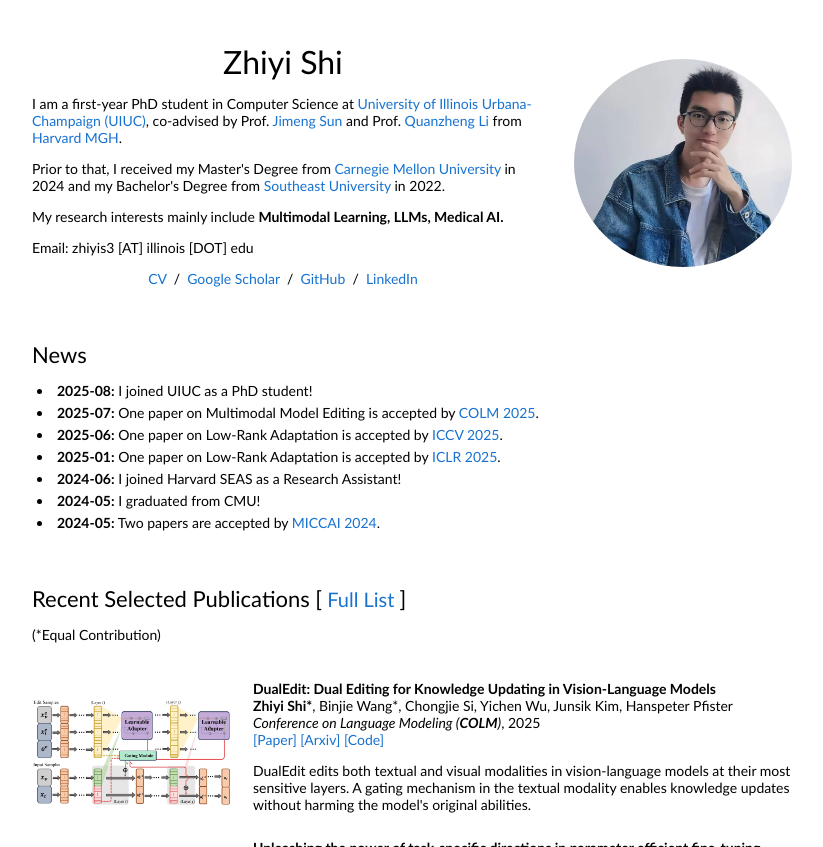
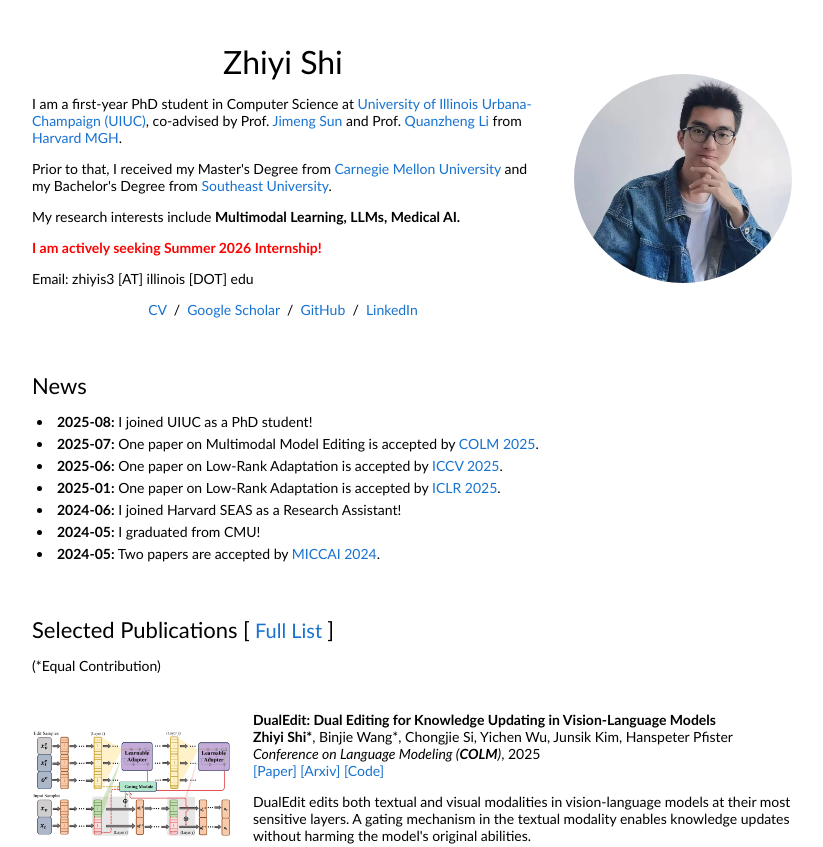
Before and after one commit to zhiyiscs/zhiyiscs.github.io, a plain HTML site: page index.html in a window 1280 px wide. Shown: the top 847 px of the page, without its empty margins (228-1051 px from the left). Drawn offline with Linux system fonts and the light colour scheme.

Commit message:
Update personal homepage

```diff
--- a/index.html
+++ b/index.html
@@ -21,11 +21,12 @@
                 <name>Zhiyi Shi</name>
               </p>
               <p>I am a first-year PhD student in Computer Science at <a href="https://illinois.edu/">University of Illinois Urbana-Champaign (UIUC)</a>, co-advised by Prof. <a href="https://www.sunlab.org/">Jimeng Sun</a> and Prof. <a href="https://researchers.mgh.harvard.edu/profile/4211743/Quanzheng-Li">Quanzheng Li</a> from <a href="https://www.massgeneral.org/">Harvard MGH</a>.</p>
-              <p>Prior to that, I received my Master's Degree from <a href="https://www.cmu.edu/">Carnegie Mellon University</a> in 2024 and my Bachelor's Degree from <a href="https://www.seu.edu.cn/english/">Southeast University</a> in 2022.</p>
+              <p>Prior to that, I received my Master's Degree from <a href="https://www.cmu.edu/">Carnegie Mellon University</a> and my Bachelor's Degree from <a href="https://www.seu.edu.cn/english/">Southeast University</a>.</p>
 
 		</p>
 
-		    <p>My research interests mainly include <b>Multimodal Learning, LLMs, Medical AI.</b> </p>
+		    <p>My research interests include <b>Multimodal Learning, LLMs, Medical AI.</b> </p>
+        <p><b style="color:red;">I am actively seeking Summer 2026 Internship!</b></p>
 
 		    </p>
 
@@ -78,7 +79,7 @@
         <table style="width:100%;border:0px;border-spacing:0px;border-collapse:separate;margin-right:auto;margin-left:auto;"><tbody>
             <tr>
             <td style="padding:20px;width:100%;vertical-align:middle">
-	      <heading>Recent Selected Publications  [<a style="font-size:20px;" href="https://scholar.google.com/citations?user=OkwdBmgAAAAJ&hl=en"> Full List </a>]</heading>
+	      <heading>Selected Publications  [<a style="font-size:20px;" href="https://scholar.google.com/citations?user=OkwdBmgAAAAJ&hl=en"> Full List </a>]</heading>
 
 			   <p>(*Equal Contribution)</p>
             </td>
@@ -169,10 +170,11 @@
             </td>
             <td width="80%" valign="center">
               <papertitle>Spatial-Temporal Pre-Training for Embryo Viability Prediction Using Time-Lapse Videos</papertitle>
+              <br>
 		          <strong>Zhiyi Shi*</strong>, Junsik Kim*, Helen Y. Yang, Yonghyun Song, Hyun-Jic Oh, Hanspeter Pfister
 	            <a href="https://arxiv.org/abs/2506.17403">[Arxiv]</a>
               <br>
-              <p> Automating embryo viability prediction for IVF is challenging due to limited labeled data and long, variable-length time-lapse videos with outlier frames. We propose Spatial-Temporal Pre-Training (STPT), a two-stage self-supervised framework that efficiently handles memory and temporal misalignment, achieving state-of-the-art performance on 23,027 embryo videos with minimal computational resources.</p>
+              <p> We propose Spatial-Temporal Pre-Training (STPT), a two-stage self-supervised framework that efficiently handles memory and temporal misalignment, achieving state-of-the-art performance on 23,027 embryo videos with minimal computational resources.</p>
             </td>
         </tr>
 
```
